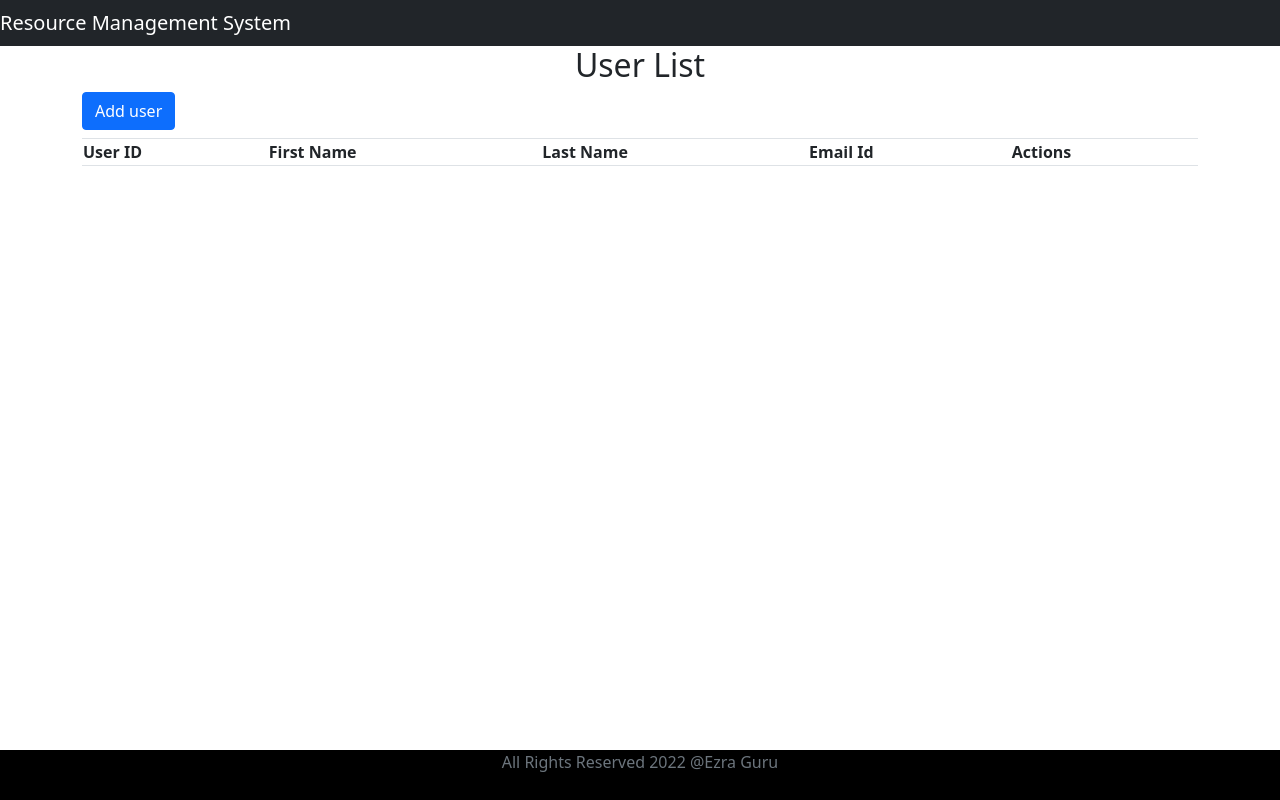
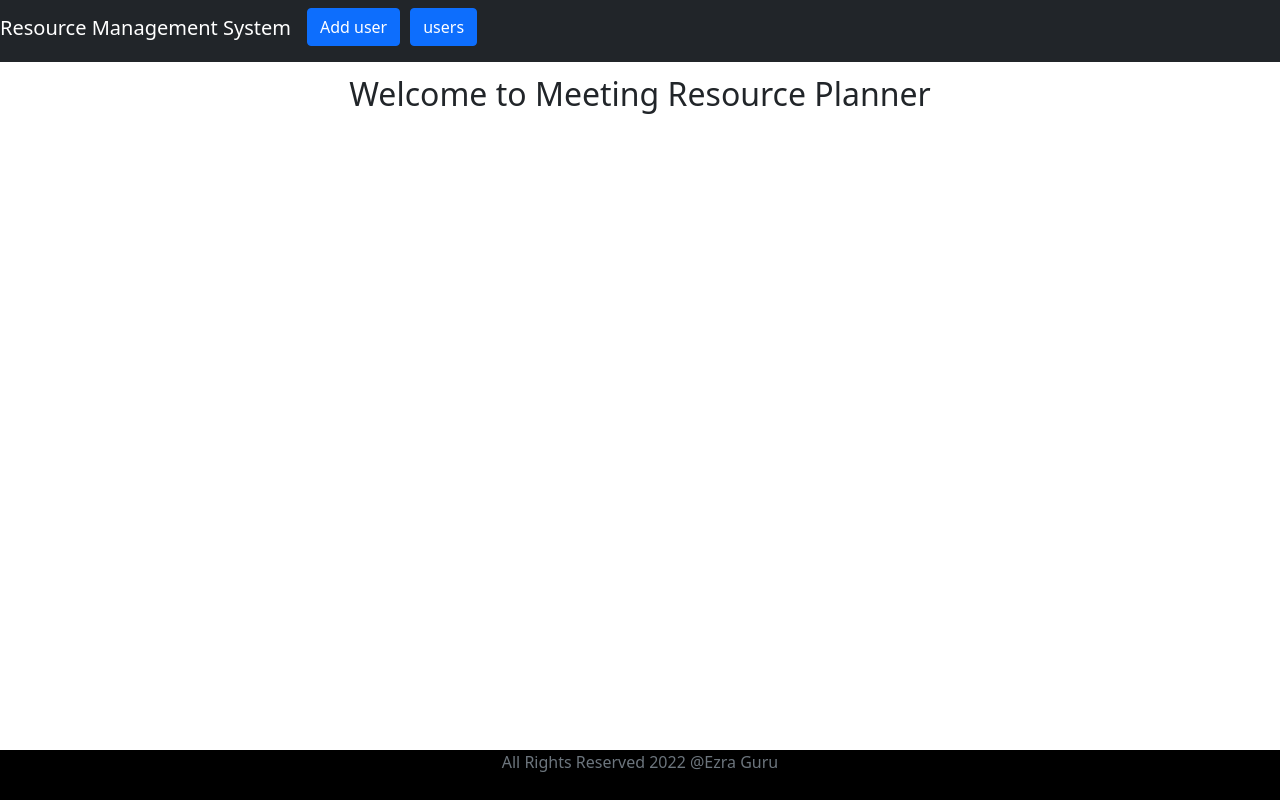
Before and after one commit to ezralangat88/Resource-Planner-Front-End--React-hooks-, a React (Create React App) app: page / in a window 1280 px wide. Built offline with nearby package versions, Linux system fonts and the light colour scheme; no server answers.

Commit message:
added homepage, nav buttons..

```diff
--- a/package.json
+++ b/package.json
@@ -8,6 +8,7 @@
     "@testing-library/user-event": "^13.5.0",
     "axios": "^0.25.0",
     "bootstrap": "^5.1.3",
+    "create-react-app": "^5.0.0",
     "react": "^17.0.2",
     "react-dom": "^17.0.2",
     "react-router-dom": "^5.3.0",
--- a/src/App.js
+++ b/src/App.js
@@ -2,9 +2,10 @@
 import './App.css';
 import FooterComponent from './Components/FooterComponent';
 import HeaderComponent from './Components/HeaderComponent';
-import ListUsersComponent from './Components/ListUsersComponent';
+import ListUsersComponent from './Components/Users/ListUsersComponent';
 import {BrowserRouter as Router, Switch, Route} from 'react-router-dom';
-import AddUserComponent from './Components/AddUserComponent';
+import AddUserComponent from './Components/Users/AddUserComponent';
+import HomePageComponent from './Components/HomePageComponent';
 
 function App() {
   return (
@@ -12,7 +13,7 @@ function App() {
       <Router>
         <HeaderComponent/>
           <Switch>
-            <Route exact path = '/' component = {ListUsersComponent} ></Route>
+            <Route exact path = '/' component = {HomePageComponent} ></Route>
             <Route path = '/users' component = {ListUsersComponent} ></Route>
             <Route path = '/add-user' component = {AddUserComponent} ></Route>
             <Route path = '/edit-user/:id' component = {AddUserComponent} ></Route>
--- a/src/Components/HeaderComponent.jsx
+++ b/src/Components/HeaderComponent.jsx
@@ -1,11 +1,16 @@
 import React from 'react'
+import { Link } from 'react-router-dom'
 
 const HeaderComponent = () => {
     return (
         <div>
             <header>
                     <nav className="navbar navbar-expand-md navbar-dark bg-dark">
-                            <div><a href="" className="navbar-brand">Resource Management System</a></div>
+                            <div>
+                                <a href="/" className="navbar-brand">Resource Management System</a>
+                                <Link to = 'add-user' className='btn btn-primary mb-2'>Add user</Link>
+                                <Link to = 'users' className='btn btn-primary mb-2' style = {{marginLeft:"10px"}}>users</Link>
+                                </div>
                     </nav>
             </header>
         </div>
--- /dev/null
+++ b/src/Components/HomePageComponent.jsx
@@ -0,0 +1,17 @@
+import React, {useState, useEffect} from 'react'
+// import rooms.jpg from '../images/room.jpg'
+
+const HomePageComponent = () =>{
+
+
+    return(
+        <div >
+            <h2 style={{textAlign:'center', marginTop:'1%'}}>Welcome to Meeting Resource Planner</h2>
+
+        </div>
+    );
+
+
+}
+
+export default HomePageComponent
--- a/src/Components/AddUserComponent.jsx
+++ b/src/Components/Users/AddUserComponent.jsx
@@ -1,6 +1,6 @@
 import React, {useState, useEffect} from 'react'
 import { Link, useHistory, useParams } from 'react-router-dom'
-import UserService from '../Services/UserService'
+import UserService from '../../Services/UserService'
 
 const AddUserComponent = () => {
 
@@ -109,7 +109,7 @@ const AddUserComponent = () => {
                                     <br/>
 
                                     <button className='btn btn-success' onClick={(e) => saveorUpdateUser(e)}>Save</button>
-                                    <Link to="/users" className="btn btn-danger" style={{marginLeft: "10px"}}>Cancel</Link>
+                                    <Link to="/" className="btn btn-danger" style={{marginLeft: "10px"}}>Cancel</Link>
                                 </form>
                             </div>
                         </div>
--- a/src/Components/ListUsersComponent.jsx
+++ b/src/Components/Users/ListUsersComponent.jsx
@@ -1,6 +1,6 @@
 //rafc /rfc
 import React, {useState, useEffect} from 'react'
-import UserService from '../Services/UserService'
+import UserService from '../../Services/UserService'
 import { Link } from 'react-router-dom';
 
 const ListUsersComponent = () => {
@@ -40,7 +40,7 @@ const ListUsersComponent = () => {
     return (
         <div className='container'>
                 <h2 className='text-center'>User List</h2>
-                <Link to = 'add-user' className='btn btn-primary mb-2'>Add user</Link>
+                {/* <Link to = 'add-user' className='btn btn-primary mb-2'>Add user</Link> */}
                 <table className='table table-striped table-bordered'>
 
                 <thead>
```
Also changed, not shown: src/Images/rooms.jpg (added), 1 other file (tests, documents, lock files or other folders).
